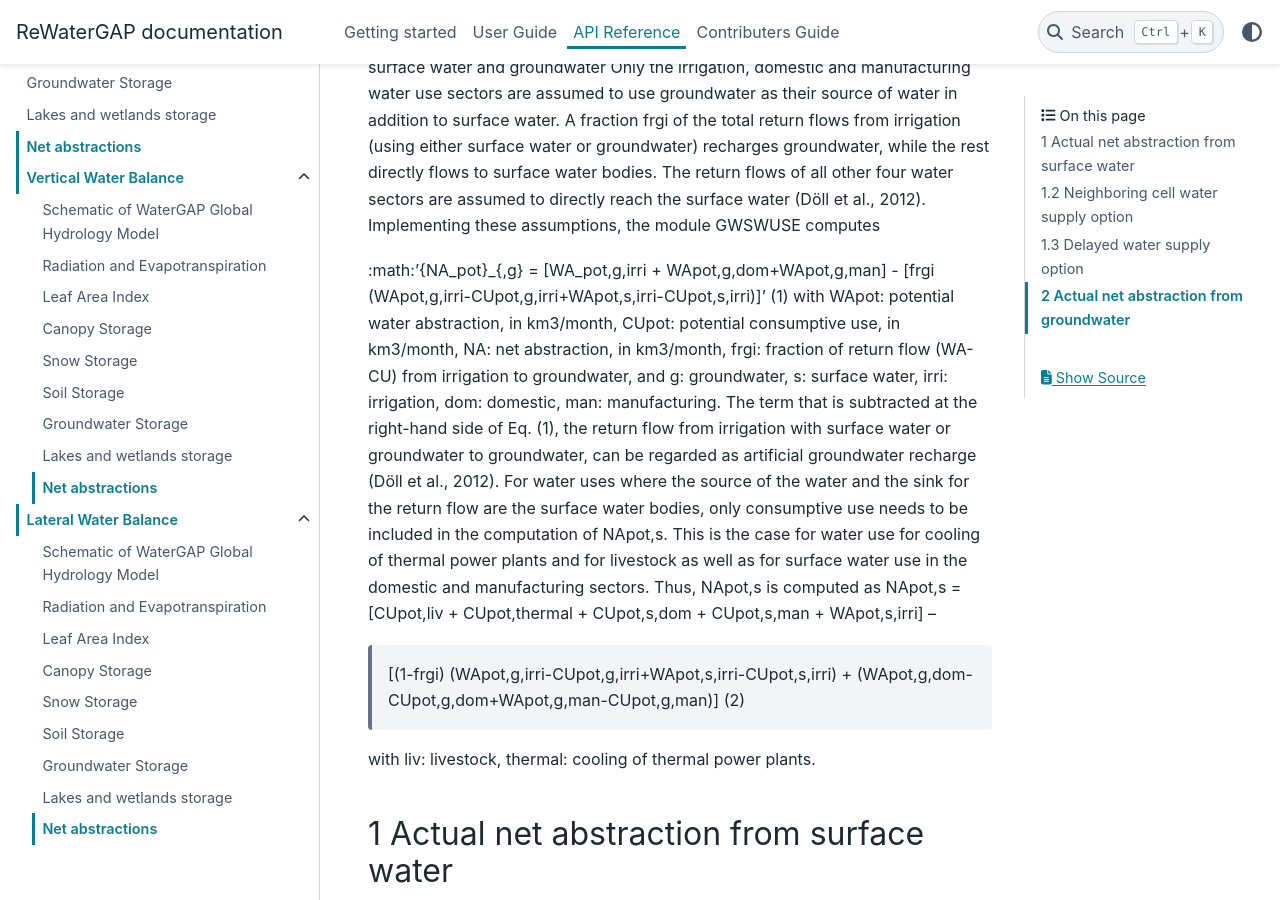
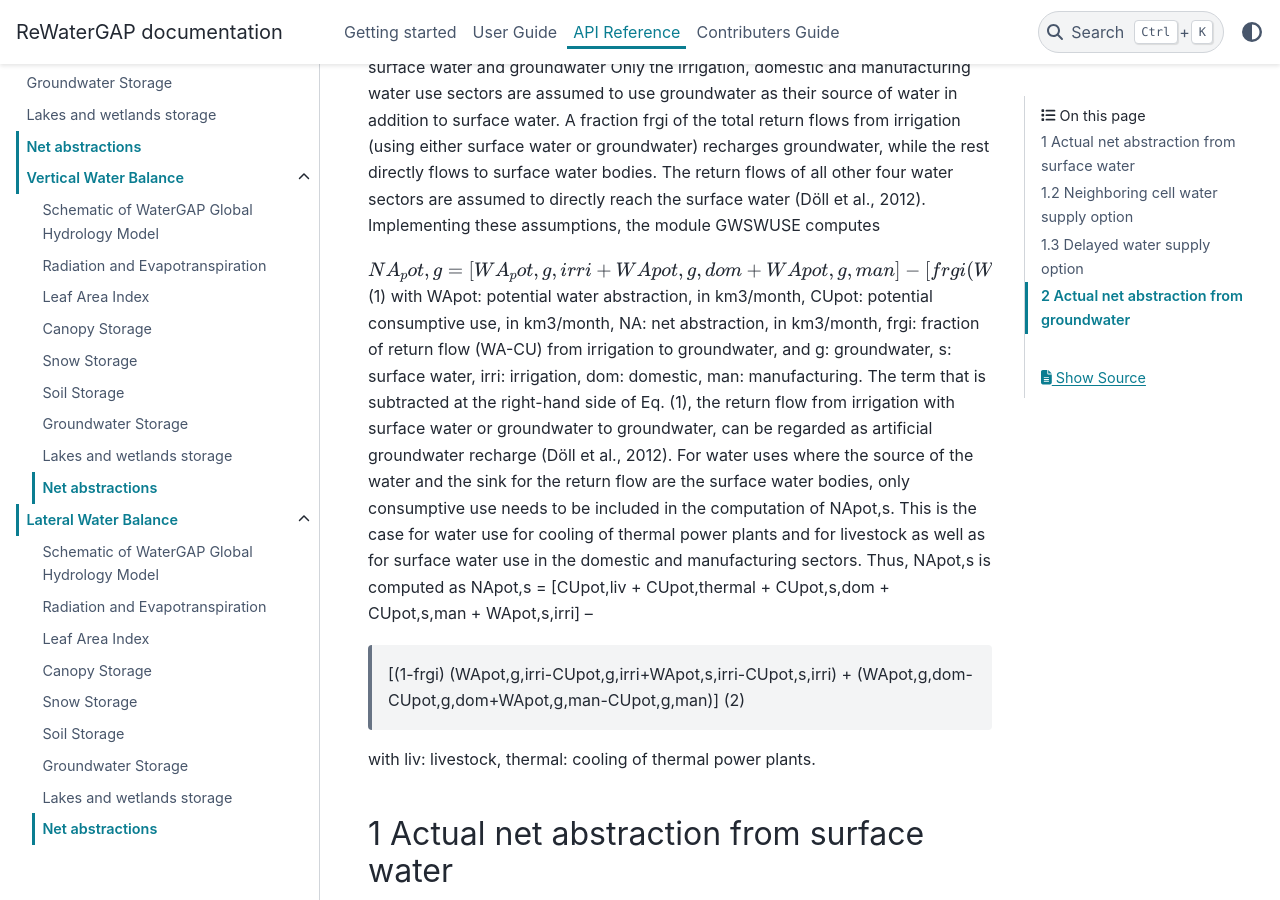
Before and after one commit to HydrologyFrankfurt/ReWaterGAP, a Sphinx documentation site: the page built from docs/api_docs/net_abstractions.rst, in a window 1280 px wide and 900 px high, scrolled down 657 px. Built offline with Sphinx 7.4.7 and the PyData theme 0.15.4, drawn with Linux system fonts in a browser that asks for light colours.

Commit message:
Update net_abstractions.rst

```diff
--- a/docs/api_docs/net_abstractions.rst
+++ b/docs/api_docs/net_abstractions.rst
@@ -5,7 +5,7 @@ In WaterGAP, water use by five water use sectors is taken simulated, differentia
 1 Computation of potential net abstractions from surface water and groundwater
 Only the irrigation, domestic and manufacturing water use sectors are assumed to use groundwater as their source of water in addition to surface water. A fraction frgi of the total return flows from irrigation (using either surface water or groundwater) recharges groundwater, while the rest directly flows to surface water bodies. The return flows of all other four water sectors are assumed to directly reach the surface water (Döll et al., 2012). Implementing these assumptions, the module GWSWUSE computes
 
-:math:'{NA_pot}_{,g} = [WA_pot,g,irri + WApot,g,dom+WApot,g,man] - [frgi (WApot,g,irri-CUpot,g,irri+WApot,s,irri-CUpot,s,irri)]'	 (1)
+:math:`NA_pot,g = [WA_pot,g,irri + WApot,g,dom+WApot,g,man] - [frgi (WApot,g,irri-CUpot,g,irri+WApot,s,irri-CUpot,s,irri)]`	 (1)
 with WApot: potential water abstraction, in km3/month, CUpot: potential consumptive use, in km3/month, NA: net abstraction, in km3/month, frgi: fraction of return flow (WA-CU) from irrigation to groundwater, and g: groundwater, s: surface water, irri: irrigation, dom: domestic, man: manufacturing. The term that is subtracted at the right-hand side of Eq. (1), the return flow from irrigation with surface water or groundwater to groundwater, can be regarded as artificial groundwater recharge (Döll et al., 2012).
 For water uses where the source of the water and the sink for the return flow are the surface water bodies, only consumptive use needs to be included in the computation of NApot,s. This is the case for water use for cooling of thermal power plants and for livestock as well as for surface water use in the domestic and manufacturing sectors. Thus, NApot,s is computed as
 NApot,s = [CUpot,liv + CUpot,thermal + CUpot,s,dom + CUpot,s,man + WApot,s,irri] –
```
